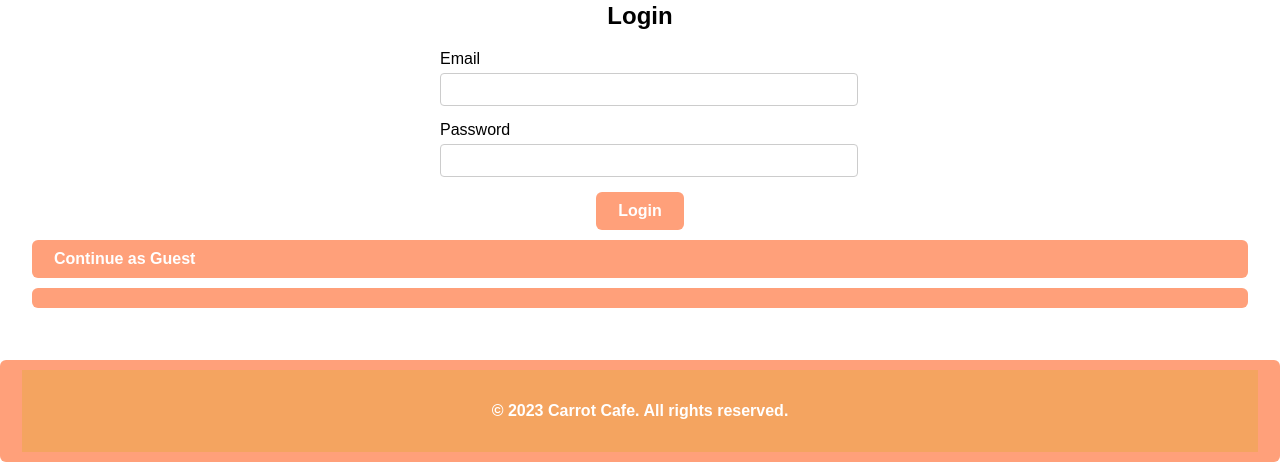
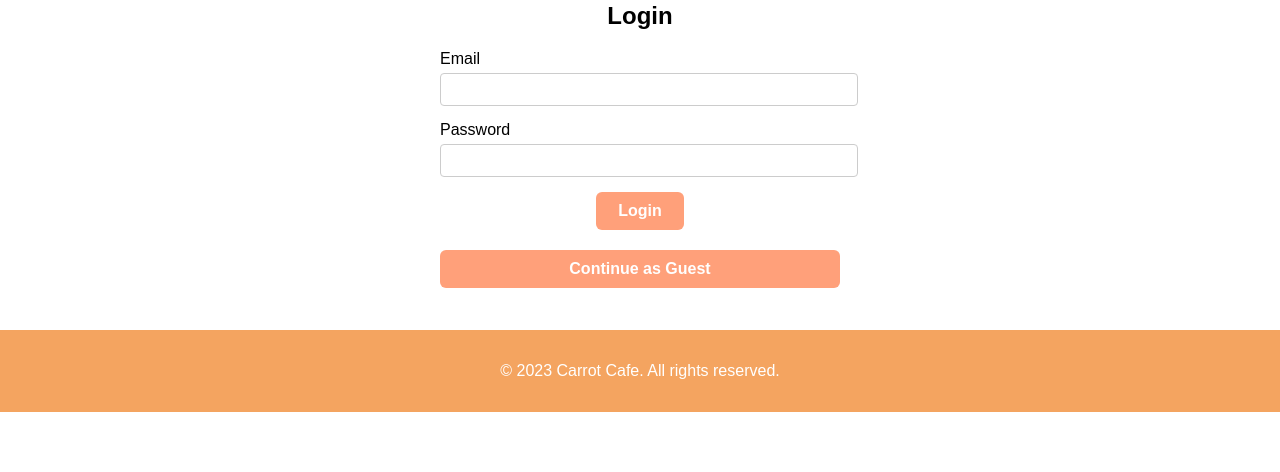
Before and after one commit to totalylegit/RabbitEatingLTD, a Flask app: page /accountinfo in a window 1280 px wide. Shown: the part 471-943 px from the top of the page. After the commit the page ends 883 px from the top, so only its background shows below. Run offline with Flask 3, Linux system fonts and the light colour scheme.

Commit message:
final fix for skip button

```diff
--- a/templates/accountinfo.html
+++ b/templates/accountinfo.html
@@ -141,10 +141,10 @@
                 </div>
                 <button type="submit" class="action-btn">Login</button>
             </form>
+            <div class="continue-guest" style="text-align:center; margin-top:20px;">
+                <a href="../templates/homepage.html" class="action-btn">Continue as Guest</a>
+            </div>
         </div>
-        <div class = "continue-guest">
-                <a href="../templates/homepage.html" class="action-btn">Continue as Guest</button>
-            </div>
     </main>
 
     <footer>
```
